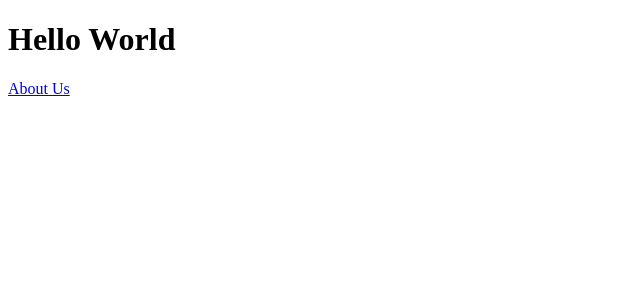
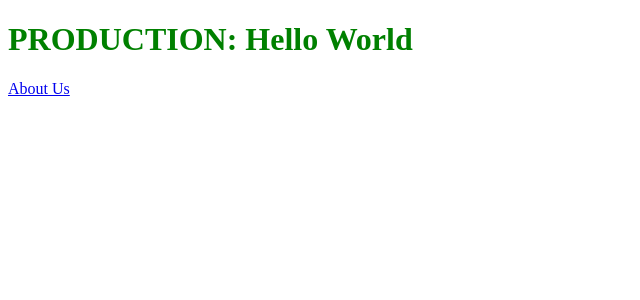
Before and after one commit to samhkcho/site2, a React (Create React App) app: page / in a window 1280 px wide. Shown: the top 300 px of the page, without its empty margins (0-640 px from the left). Built offline with nearby package versions, Linux system fonts and the light colour scheme.

Commit message:
make production green

```diff
--- a/src/index.js
+++ b/src/index.js
@@ -7,7 +7,7 @@ const router = createBrowserRouter([
     path: '/',
     element: (
       <div>
-        <h1>Hello World</h1>
+        <h1 style={{ color: 'green' }}>PRODUCTION: Hello World</h1>
         <Link to="about">About Us</Link>
       </div>
     ),
```
